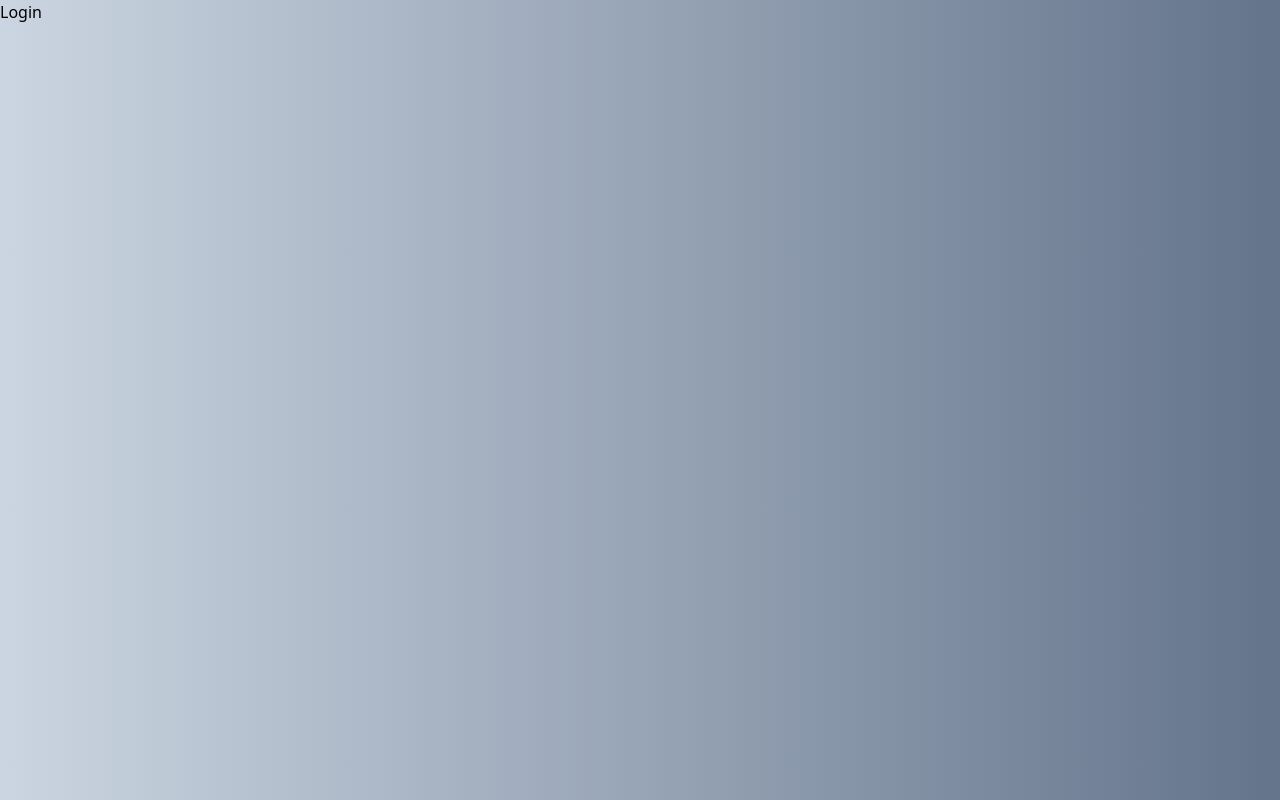
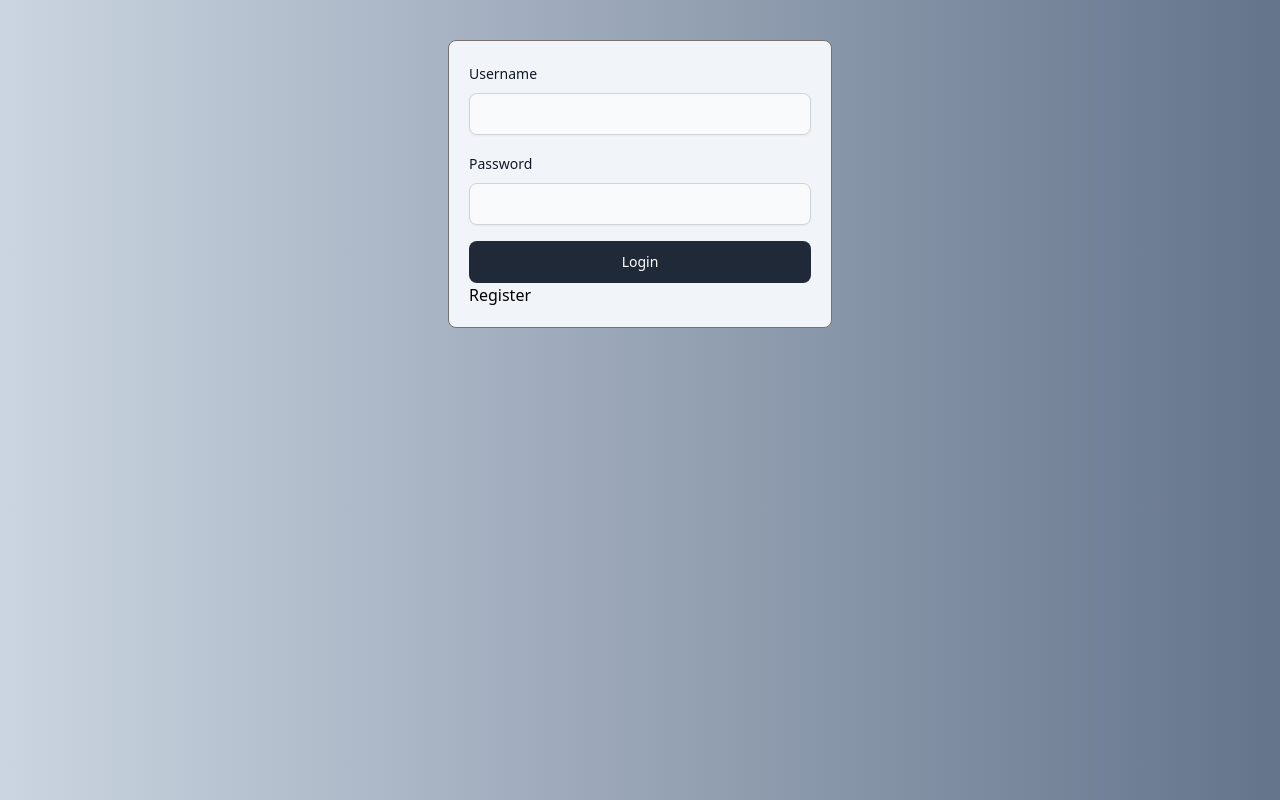
Before and after one commit to dedhack/drive-and-track, a React (Vite) app in the folder client/: page /login in a window 1280 px wide. Built offline with nearby package versions, Linux system fonts and the light colour scheme.

Commit message:
added login route with validation

```diff
--- a/client/package.json
+++ b/client/package.json
@@ -10,11 +10,13 @@
   },
   "dependencies": {
     "@hookform/resolvers": "^2.9.11",
+    "axios": "^1.3.4",
     "flowbite": "^1.6.3",
     "flowbite-react": "^0.3.8",
     "react": "^18.2.0",
     "react-dom": "^18.2.0",
     "react-hook-form": "^7.43.3",
+    "react-icons": "^4.7.1",
     "react-router-dom": "^6.8.2",
     "yup": "^1.0.2",
     "zustand": "^4.3.5"
--- /dev/null
+++ b/client/src/apis/usersAPI.jsx
@@ -0,0 +1,24 @@
+import axios from "axios";
+
+const axiosClient = axios.create({
+  baseURL: "http://localhost:5001/",
+});
+
+export const registerUser = async (data) => {
+  try {
+    const response = await axiosClient.put("users/create", data);
+    return [response.data, null];
+  } catch (error) {
+    // console.log("error: ", error);
+    return [null, error];
+  }
+};
+
+export const loginUser = async (data) => {
+  try {
+    const response = await axiosClient.post("users/login", data);
+    return [response.data, null];
+  } catch (error) {
+    return [null, error];
+  }
+};
--- a/client/src/pages/Login.jsx
+++ b/client/src/pages/Login.jsx
@@ -1,7 +1,119 @@
-import React from "react";
+import { useState } from "react";
+import { useForm } from "react-hook-form";
+import { yupResolver } from "@hookform/resolvers/yup";
+import * as yup from "yup";
+import { loginUser } from "../apis/usersAPI";
+import { NavLink } from "react-router-dom";
+import { Label, TextInput, Button, Alert, Spinner } from "flowbite-react";
+import { HiInformationCircle } from "react-icons/hi";
+
+// form validation schema using yup
+const schema = yup
+  .object()
+  .shape({
+    username: yup.string().min(5).max(30).required(),
+    password: yup.string().min(8).max(30).required(),
+  })
+  .required();
 
 const Login = () => {
-  return <div>Login</div>;
+  const [error, setError] = useState(null);
+  const [success, setSuccess] = useState(null);
+  const [loading, setLoading] = useState(false);
+
+  // form validation using react-hook-form
+  const {
+    register,
+    handleSubmit,
+    formState: { errors },
+  } = useForm({
+    resolver: yupResolver(schema),
+  });
+
+  const onSubmit = async (formData) => {
+    setLoading(true);
+    setError(null);
+    setSuccess(null);
+    console.log(formData);
+    const [data, error] = await loginUser(formData);
+    if (error) {
+      setError(true);
+    }
+    if (data) {
+      setSuccess(true);
+    }
+    setLoading(false);
+    console.log("data2: ", data);
+    console.log("error2: ", error);
+  };
+
+  return (
+    <div className="flex justify-center">
+      <div className="w-96 mt-10 p-5 border border-stone-500 rounded-lg bg-slate-100">
+        {error && (
+          <Alert color="failure" icon={HiInformationCircle}>
+            <span>
+              <span className="font-medium">Login Error!</span> Please try
+              again.
+            </span>
+          </Alert>
+        )}
+        {success && (
+          <Alert color="success">
+            <span>
+              <span className="font-medium">Success!</span> Logging in...
+            </span>
+          </Alert>
+        )}
+        <form className="flex flex-col gap-4" onSubmit={handleSubmit(onSubmit)}>
+          <div>
+            <div className="mb-2 block">
+              <Label value="Username" />
+            </div>
+            <TextInput
+              type="text"
+              required={true}
+              shadow={true}
+              {...register("username")}
+            />
+            <p className="text-center text-red-600">
+              {errors.username?.message}
+            </p>
+          </div>
+
+          <div>
+            <div className="mb-2 block">
+              <Label value="Password" />
+            </div>
+            <TextInput
+              type="password"
+              required={true}
+              shadow={true}
+              {...register("password")}
+            />
+            <p className="text-center text-red-600">
+              {errors.password?.message}
+            </p>
+          </div>
+
+          <Button color="dark" type="submit">
+            {loading ? (
+              <>
+                <Spinner aria-label="Spinner button example" />
+                <span className="pl-3">Loading...</span>
+              </>
+            ) : (
+              "Login"
+            )}
+          </Button>
+        </form>
+
+        <NavLink className="" to="/register">
+          Register
+        </NavLink>
+      </div>
+    </div>
+  );
 };
 
 export default Login;
--- a/client/src/pages/Register.jsx
+++ b/client/src/pages/Register.jsx
@@ -1,9 +1,11 @@
-import React from "react";
-import { Label, TextInput, Button } from "flowbite-react";
+import { useState } from "react";
+import { Label, TextInput, Button, Alert, Spinner } from "flowbite-react";
+import { HiInformationCircle } from "react-icons/hi";
 import { useForm } from "react-hook-form";
 import { yupResolver } from "@hookform/resolvers/yup";
 import * as yup from "yup";
-
+import { registerUser } from "../apis/usersAPI";
+import { NavLink } from "react-router-dom";
 // form validation schema using yup
 const schema = yup
   .object()
@@ -15,6 +17,10 @@ const schema = yup
   .required();
 
 const Register = () => {
+  const [error, setError] = useState(null);
+  const [success, setSuccess] = useState(null);
+  const [loading, setLoading] = useState(false);
+
   const {
     register,
     handleSubmit,
@@ -23,11 +29,52 @@ const Register = () => {
     resolver: yupResolver(schema),
   });
 
-  const onSubmit = (data) => console.log(data);
+  const onSubmit = async (formData) => {
+    setLoading(true);
+    // reset error/success state
+    setError(null);
+    setSuccess(null);
+    // console.log("form data: ", formData);
+
+    const [data, error] = await registerUser(formData);
+    if (error) {
+      setError(true);
+    }
+    if (data) {
+      setSuccess(true);
+      // console.log("data.message: ", data.message);
+    }
+    setLoading(false);
+    console.log("data2: ", data);
+    console.log("error2: ", error);
+    // console.log("response: ", data ? data : error.response.data.message);
+    // if successful
+    // data.status -> "sucess"
+  };
 
   return (
     <div className="flex justify-center">
       <div className="w-96 mt-10 p-5 border border-stone-500 rounded-lg bg-slate-100">
+        {error && (
+          <Alert color="failure" icon={HiInformationCircle}>
+            <span>
+              <span className="font-medium">Registration Error!</span>{" "}
+              Username/email previously used.
+            </span>
+          </Alert>
+        )}
+        {success && (
+          <Alert
+            color="success"
+            // onDismiss={() => {
+            //   setSuccess(null);
+            // }}
+          >
+            <span>
+              <span className="font-medium">Success!</span> User has been added.
+            </span>
+          </Alert>
+        )}
         <form className="flex flex-col gap-4" onSubmit={handleSubmit(onSubmit)}>
           <div>
             <div className="mb-2 block">
@@ -71,11 +118,19 @@ const Register = () => {
             </p>
           </div>
 
-          <div className="flex items-center gap-2"></div>
           <Button color="dark" type="submit">
-            Register new account
+            {loading ? (
+              <>
+                <Spinner aria-label="Spinner button example" />
+                <span className="pl-3">Loading...</span>
+              </>
+            ) : (
+              "Register new account"
+            )}
           </Button>
         </form>
+
+        <NavLink to="/login">Login</NavLink>
       </div>
     </div>
   );
```
Also changed, not shown: 2 other files (tests, documents, lock files or other folders).
